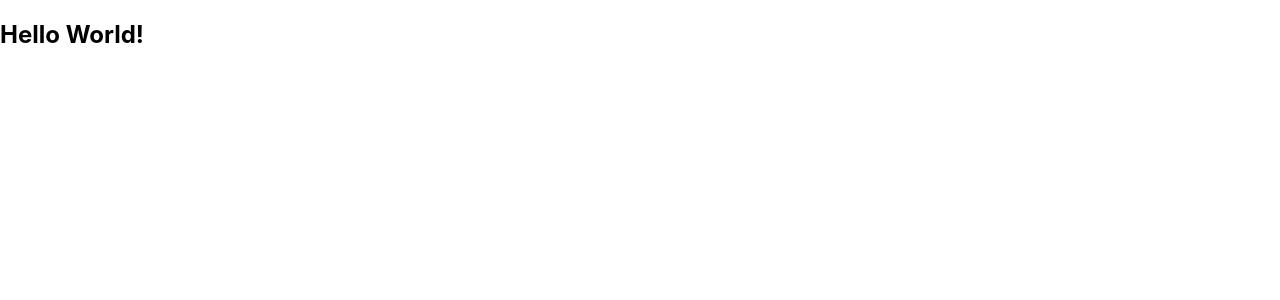
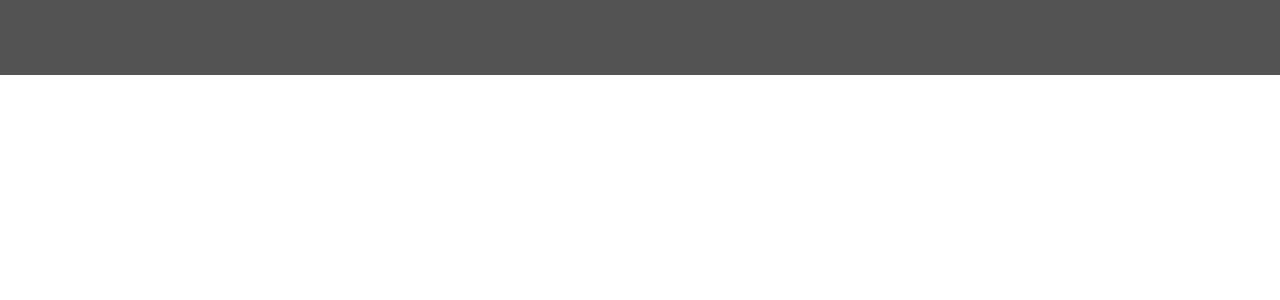
Before and after one commit to josipharci/-ReactApp, a React (Create React App) app in the folder nftwebsite/: page / in a window 1280 px wide. Shown: the top 300 px of the page. Built offline with nearby package versions, Linux system fonts and the light colour scheme.

Commit message:
Update Navbar

```diff
--- a/nftwebsite/src/App.js
+++ b/nftwebsite/src/App.js
@@ -1,9 +1,10 @@
-import './App.scss'
+import './App.scss';
+import Navbar from './Navbar.js';
 
 function App() {
   return (
     <div class="header">
-      <h2>Hello World!</h2>
+      <Navbar/>
     </div>
   );
 }
--- /dev/null
+++ b/nftwebsite/src/Navbar.js
@@ -0,0 +1,11 @@
+import './Navbar.scss'
+
+const Navbar = () => {
+    return(
+        <div className='navbar'>
+
+        </div>
+    )
+}
+
+export default Navbar;
--- /dev/null
+++ b/nftwebsite/src/Navbar.scss
@@ -0,0 +1,5 @@
+.navbar{
+    width: 100%;
+    height: 75px;
+    background: #535353;
+}
```
